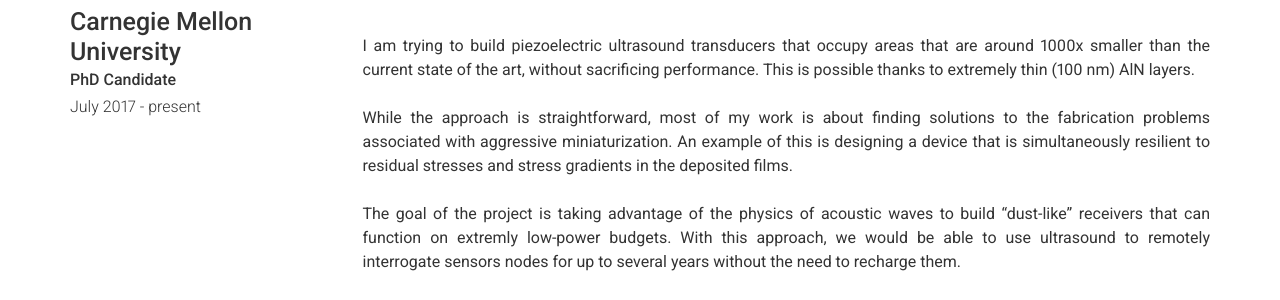
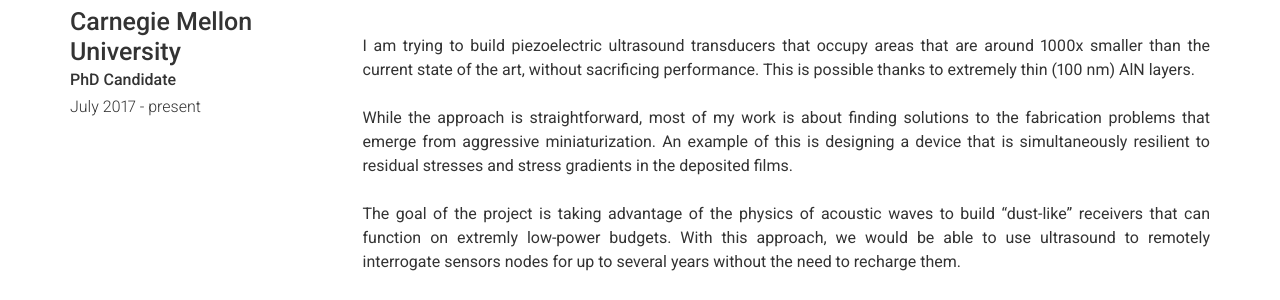
Before and after one commit to simeonipietro/pietrosimeoni.com, a Jekyll site: the page built from index.md, in a window 1280 px wide. Shown: the part 602-902 px from the top of the page. Built offline with Jekyll 4.4.1, drawn with Linux system fonts in a browser that asks for light colours; nearby versions of some CDN libraries.

Commit message:
Update experience.yml

```diff
--- a/_data/experience.yml
+++ b/_data/experience.yml
@@ -10,8 +10,8 @@
     I am trying to build piezoelectric ultrasound transducers that occupy areas that are around 1000x smaller
     than the current state of the art, without sacrificing performance. This is possible thanks to extremely thin (100 nm) AlN layers.
     <br/><br/>
-    While the approach is straightforward, most of my work is about finding solutions to the fabrication problems associated
-    with aggressive miniaturization. An example of this is designing a device that is simultaneously resilient to residual
+    While the approach is straightforward, most of my work is about finding solutions to the fabrication problems that emerge
+    from aggressive miniaturization. An example of this is designing a device that is simultaneously resilient to residual
     stresses and stress gradients in the deposited films.
     <br/><br/>
     The goal of the project is taking advantage of the physics of acoustic waves to build "dust-like" receivers that can function on
```
